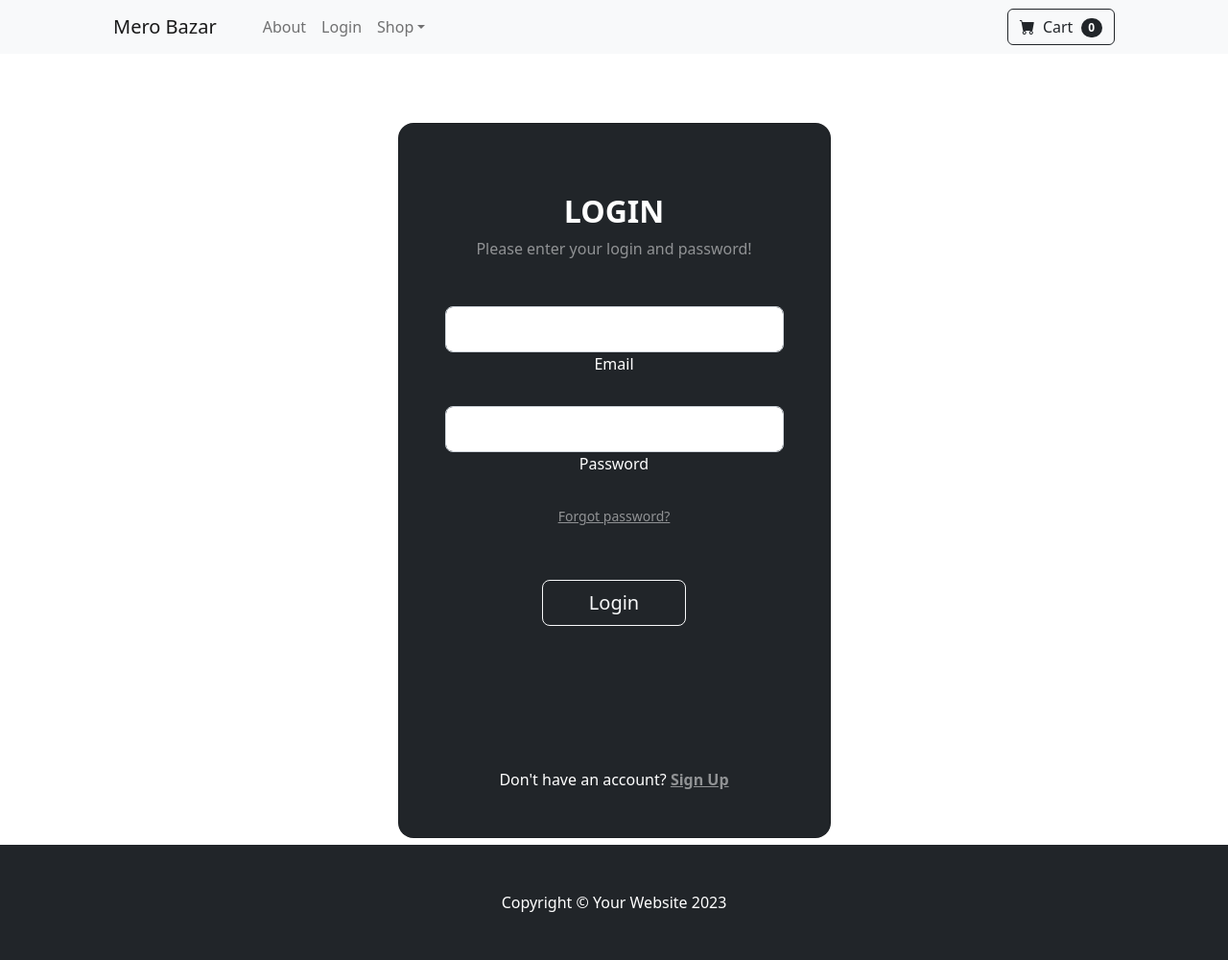
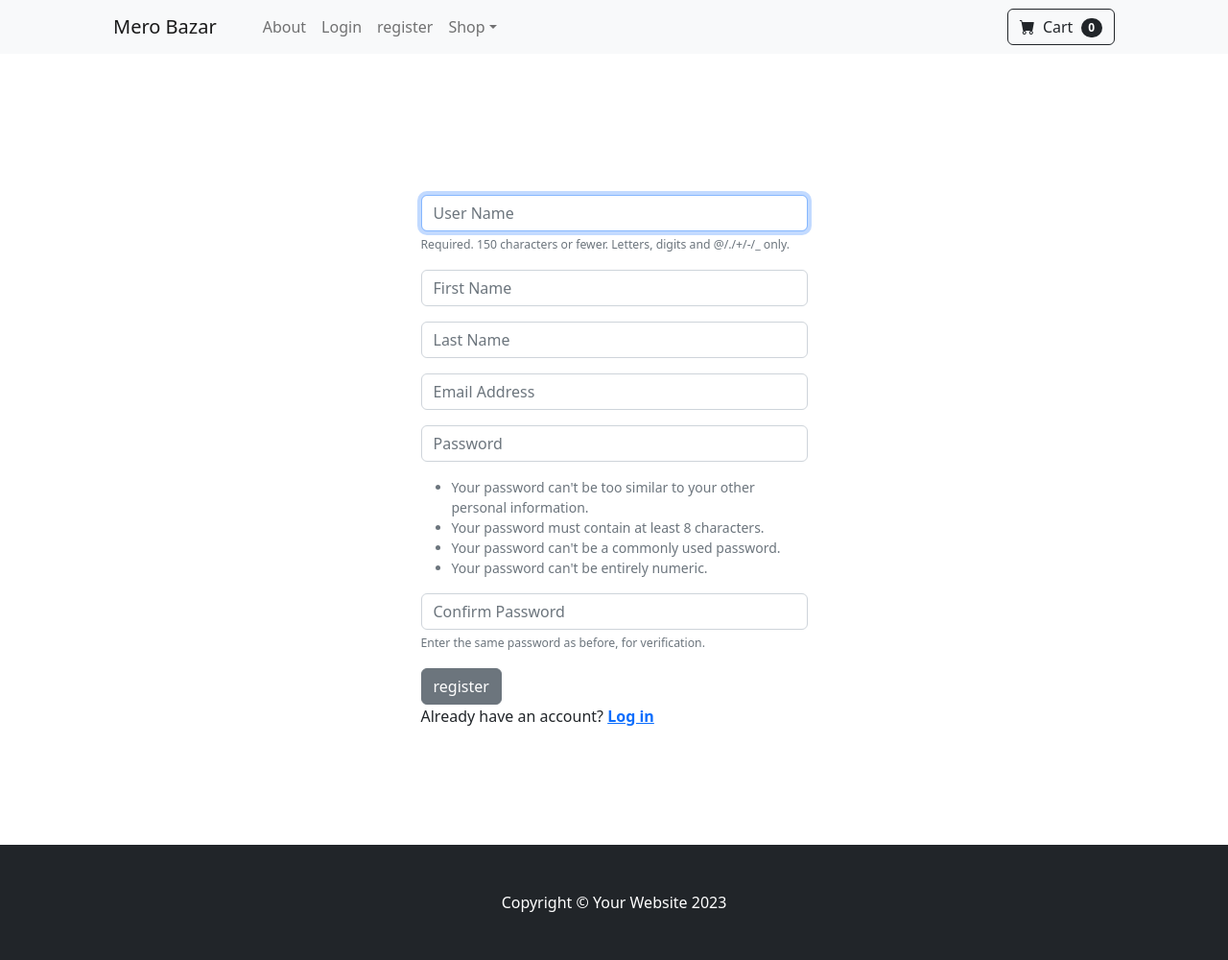
Before and after one commit to DelTa-0/Django_ecom, a Django app: template MeroBazar/store/templates/register.html in a window 1280 px wide. Shown: the whole page at 96% size. Run offline with Django 5.2, Linux system fonts and the light colour scheme; the template is opened without the code that fills it: values that come from a table or form of the project are taken from there, others are empty; some libraries are stand-ins or nearby versions.

Commit message:
register user

```diff
--- /dev/null
+++ b/MeroBazar/store/forms.py
@@ -0,0 +1,31 @@
+from django.contrib.auth.models import User
+from django.contrib.auth.forms import UserCreationForm
+from django import forms
+
+
+class SignUpForm(UserCreationForm):
+	email = forms.EmailField(label="", widget=forms.TextInput(attrs={'class':'form-control', 'placeholder':'Email Address'}))
+	first_name = forms.CharField(label="", max_length=100, widget=forms.TextInput(attrs={'class':'form-control', 'placeholder':'First Name'}))
+	last_name = forms.CharField(label="", max_length=100, widget=forms.TextInput(attrs={'class':'form-control', 'placeholder':'Last Name'}))
+
+	class Meta:
+		model = User
+		fields = ('username', 'first_name', 'last_name', 'email', 'password1', 'password2')
+
+	def __init__(self, *args, **kwargs):
+		super(SignUpForm, self).__init__(*args, **kwargs)
+
+		self.fields['username'].widget.attrs['class'] = 'form-control'
+		self.fields['username'].widget.attrs['placeholder'] = 'User Name'
+		self.fields['username'].label = ''
+		self.fields['username'].help_text = '<span class="form-text text-muted"><small>Required. 150 characters or fewer. Letters, digits and @/./+/-/_ only.</small></span>'
+
+		self.fields['password1'].widget.attrs['class'] = 'form-control'
+		self.fields['password1'].widget.attrs['placeholder'] = 'Password'
+		self.fields['password1'].label = ''
+		self.fields['password1'].help_text = '<ul class="form-text text-muted small"><li>Your password can\'t be too similar to your other personal information.</li><li>Your password must contain at least 8 characters.</li><li>Your password can\'t be a commonly used password.</li><li>Your password can\'t be entirely numeric.</li></ul>'
+
+		self.fields['password2'].widget.attrs['class'] = 'form-control'
+		self.fields['password2'].widget.attrs['placeholder'] = 'Confirm Password'
+		self.fields['password2'].label = ''
+		self.fields['password2'].help_text = '<span class="form-text text-muted"><small>Enter the same password as before, for verification.</small></span>'
--- a/MeroBazar/store/templates/login.html
+++ b/MeroBazar/store/templates/login.html
@@ -43,7 +43,7 @@ Login
                     </div>
 
                     <a class="small text-muted" href="#!">Forgot password?</a>
-                    <p class="mb-5 pb-lg-2" style="color: #393f81;">Don't have an account? <a href="#!"
+                    <p class="mb-5 pb-lg-2" style="color: #393f81;">Don't have an account? <a href="{%url 'register'%}"
                         style="color: #393f81;">Register here</a></p>
                     <a href="#!" class="small text-muted">Terms of use.</a>
                     <a href="#!" class="small text-muted">Privacy policy</a>
--- a/MeroBazar/store/templates/navbar.html
+++ b/MeroBazar/store/templates/navbar.html
@@ -10,6 +10,7 @@
                 <li class="nav-item"><a class="nav-link" href="{%url 'logout'%}">Logout</a></li>
                 {%else%}
                 <li class="nav-item"><a class="nav-link" href="{%url 'login'%}">Login</a></li>
+                <li class="nav-item"><a class="nav-link" href="{%url 'register'%}">register</a></li>
                 {%endif%}
                 <li class="nav-item dropdown">
                     <a class="nav-link dropdown-toggle" id="navbarDropdown" href="#" role="button" data-bs-toggle="dropdown" aria-expanded="false">Shop</a>
--- a/MeroBazar/store/templates/register.html
+++ b/MeroBazar/store/templates/register.html
@@ -7,41 +7,21 @@ register
 
 <br>
 <section class="vh-100 gradient-custom">
-    <div class="container py-5 h-100">
+    <div class="container py-4 h-100 ">
       <div class="row d-flex justify-content-center align-items-center h-100">
         <div class="col-12 col-md-8 col-lg-6 col-xl-5">
-          <div class="card bg-dark text-white" style="border-radius: 1rem;">
-            <div class="card-body p-5 text-center">
+          <div class=" text-dark m-4" style="border-radius: 1rem;">
+            <form action="." method='POST'>
+              {% csrf_token %}
+              {{form.as_p}}
+              <button type="submit" class="btn btn-secondary">
+                register
+              </button>
+            </form>
 
-              <div class="mb-md-5 mt-md-4 pb-5">
-
-                <h2 class="fw-bold mb-2 text-uppercase">Login</h2>
-                <p class="text-white-50 mb-5">Please enter your login and password!</p>
-
-                <div data-mdb-input-init class="form-outline form-white mb-4">
-                  <input type="email" id="typeEmailX" class="form-control form-control-lg" />
-                  <label class="form-label" for="typeEmailX">Email</label>
-                </div>
-
-                <div data-mdb-input-init class="form-outline form-white mb-4">
-                  <input type="password" id="typePasswordX" class="form-control form-control-lg" />
-                  <label class="form-label" for="typePasswordX">Password</label>
-                </div>
-
-                <p class="small mb-5 pb-lg-2"><a class="text-white-50" href="#!">Forgot password?</a></p>
-
-                <button data-mdb-button-init data-mdb-ripple-init class="btn btn-outline-light btn-lg px-5" type="submit">Login</button>
-
-                <div class="d-flex justify-content-center text-center mt-4 pt-1">
-                  <a href="#!" class="text-white"><i class="fab fa-facebook-f fa-lg"></i></a>
-                  <a href="#!" class="text-white"><i class="fab fa-twitter fa-lg mx-4 px-2"></i></a>
-                  <a href="#!" class="text-white"><i class="fab fa-google fa-lg"></i></a>
-                </div>
-
-              </div>
 
               <div>
-                <p class="mb-0">Don't have an account? <a href="#!" class="text-white-50 fw-bold">Sign Up</a>
+                <p class="mb-0">Already have an account? <a href="{%url 'login'%}" class="text-dark-50 fw-bold">Log in</a>
                 </p>
               </div>
 
--- a/MeroBazar/store/urls.py
+++ b/MeroBazar/store/urls.py
@@ -7,4 +7,5 @@ urlpatterns = [
     path('about/',views.about,name='about'),
     path('login/',views.login_user,name='login'),
     path('logout/',views.logout_user,name='logout'),
+    path('register/',views.register_user,name='register'),
 ]
```
Also changed, not shown: MeroBazar/store/views.py (+28 -0 lines), MeroBazar/db.sqlite3.
